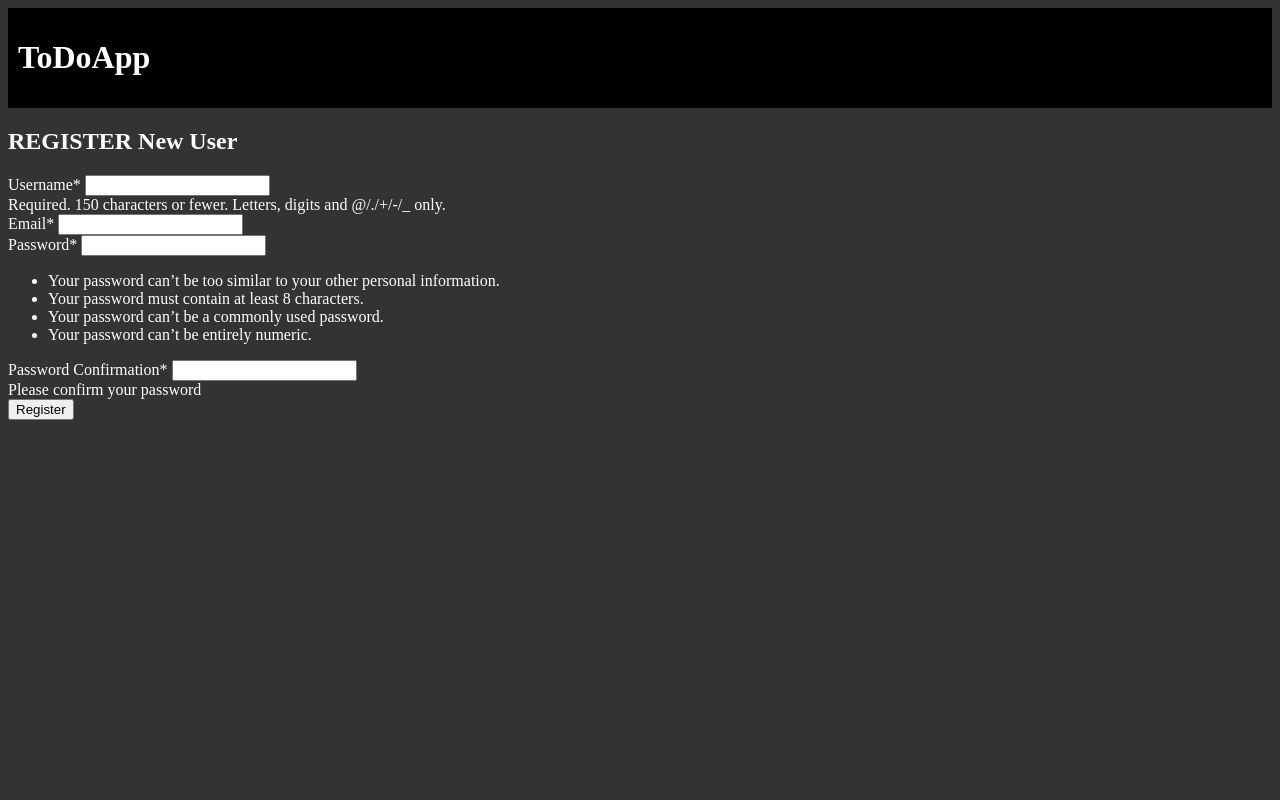
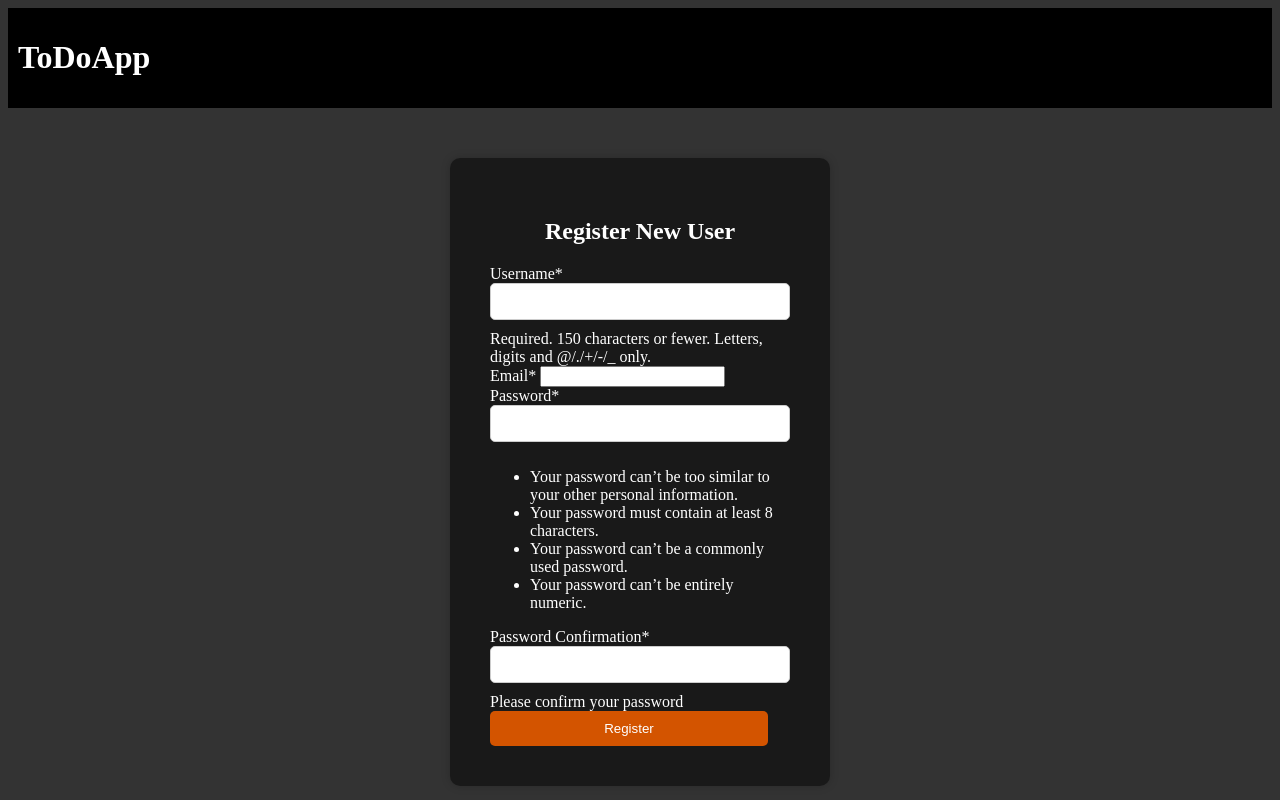
Before and after one commit to Buju-Flavia-30322/ToDoApp, a Django app: page /register/ in a window 1280 px wide. Run offline with Django 4.2, Linux system fonts and the light colour scheme; some libraries are stand-ins or nearby versions.

Commit message:
login.html, register.html aspect, bug fix on adding a task

```diff
--- a/to_do_app/templates/HomePage.html
+++ b/to_do_app/templates/HomePage.html
@@ -3,8 +3,8 @@
 
 {% block content %}
 <div class="main-content">
-    <!--<h1>Online Catalog</h1> -->
     <p>Welcome to the ToDoApp</p>
     <p>Are you ready to be the most organized person?</p>
 </div>
+
 {% endblock %}
--- a/to_do_app/templates/base.html
+++ b/to_do_app/templates/base.html
@@ -20,5 +20,6 @@
         {% block content %} <!--aici incarc dinamic fiecare continut -->
         {% endblock %}
     </div>
+
 </body>
 </html>
--- a/to_do_app/templates/register.html
+++ b/to_do_app/templates/register.html
@@ -5,11 +5,52 @@
     {# Override the buttons block to remove buttons in the home page #}
 {% endblock %}
 
-{%block content%}
-<h2>REGISTER New User</h2>
-<form method="post" action="{% url 'register' %}" enctype="multipart/form-data">
-    {% csrf_token %}  <!-- un detaliu de securitate ca la completarea formului mereu sa se schimbe la refresh sau register -->
-    {{ form | crispy }}
-    <input type="submit" value="Register">
-</form>
-{%endblock%}
+{% block content %}
+    <style>
+        /* CSS styles specific to the register page */
+        .register-box {
+            background-color: rgba(0, 0, 0, 0.5); /* Transparent background */
+            width: 300px;
+            margin: 50px auto 0; /* Centering horizontally and adding space at the top */
+            padding: 40px; /* Increased padding for a larger box */
+            border-radius: 10px;
+            box-shadow: 0 0 10px rgba(0, 0, 0, 0.2); /* Adding a shadow effect */
+        }
+
+        .register-box h2 {
+            text-align: center;
+        }
+
+        .register-form input[type="text"],
+        .register-form input[type="password"] {
+            width: calc(100% - 22px); /* Adjusting width to accommodate padding and border */
+            padding: 10px;
+            margin-bottom: 10px;
+            border-radius: 5px;
+            border: 1px solid #ccc;
+        }
+
+        .register-form input[type="submit"] {
+            width: calc(100% - 22px); /* Adjusting width to accommodate padding and border */
+            padding: 10px;
+            border: none;
+            background-color: #d35400; /* Orange background */
+            color: #fff;
+            border-radius: 5px;
+            cursor: pointer;
+        }
+
+        .register-form input[type="submit"]:hover {
+            background-color: #a04000; /* Darker orange on hover */
+        }
+    </style>
+
+    <div class="register-box">
+        <h2>Register New User</h2>
+        <form method="post" action="{% url 'register' %}" enctype="multipart/form-data" class="register-form">
+            {% csrf_token %}
+            {{ form|crispy }}
+            <input type="submit" value="Register">
+        </form>
+    </div>
+{% endblock %}
--- a/to_do_app/to_do/forms.py
+++ b/to_do_app/to_do/forms.py
@@ -65,6 +65,7 @@ class AddTaskForm(forms.ModelForm):
             task.save()
         return task
 
+
 # incercare
-class CustomPasswordResetForm(PasswordResetForm):   # sa reseteze parola daca o uita
+class CustomPasswordResetForm(PasswordResetForm):  # sa reseteze parola daca o uita
     email = forms.EmailField(label="Email", max_length=254)
```
Also changed, not shown: to_do_app/templates/login.html (+42 -2 lines), to_do_app/templates/tasks.html (+13 -5 lines), to_do_app/assets/styles/homepage.css (line endings or trailing spaces).
